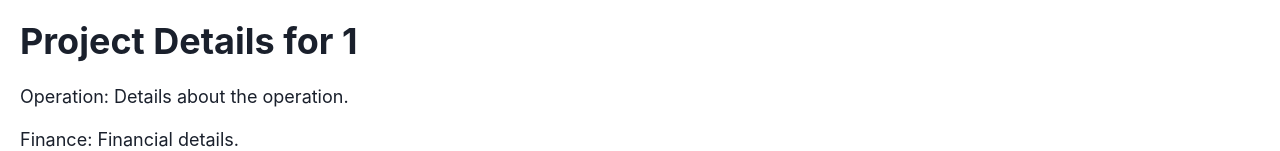
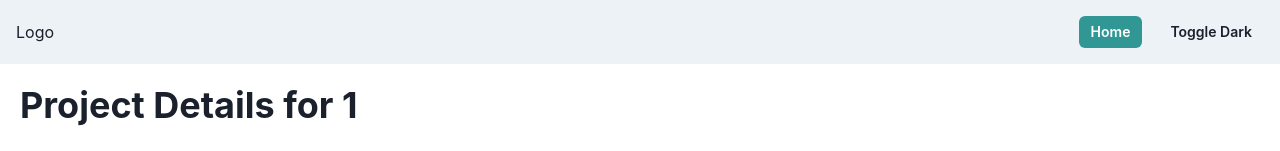
Before and after one commit to GPT-Engineer-App/climate-vote-slider, a React (Vite) app: page /project/1 in a window 1280 px wide. Shown: the top 151 px of the page. Built offline with nearby package versions, Linux system fonts and the light colour scheme.

Commit message:
Added synthesized data for project 1 in the `ProjectDetails` component. Improved UI/UX by adding a navigation bar for better navigation between pages. Created a new `Navbar` component for navigation.
Prompt: Synthezise some data for project 1 and make some UI/UX improvements

```diff
--- a/src/App.jsx
+++ b/src/App.jsx
@@ -1,10 +1,12 @@
 import { Route, BrowserRouter as Router, Routes } from "react-router-dom";
 import Index from "./pages/Index.jsx";
 import ProjectDetails from "./pages/ProjectDetails.jsx";
+import Navbar from "./components/Navbar.jsx";
 
 function App() {
   return (
     <Router>
+      <Navbar />
       <Routes>
         <Route exact path="/" element={<Index />} />
         <Route path="/project/:id" element={<ProjectDetails />} />
--- /dev/null
+++ b/src/components/Navbar.jsx
@@ -0,0 +1,27 @@
+import { Link } from "react-router-dom";
+import { Box, Flex, Button, useColorMode, useColorModeValue } from "@chakra-ui/react";
+
+function Navbar() {
+  const { toggleColorMode } = useColorMode();
+  const bg = useColorModeValue("gray.100", "gray.900");
+
+  return (
+    <Box bg={bg} px={4}>
+      <Flex h={16} alignItems={"center"} justifyContent={"space-between"}>
+        <Box>Logo</Box>
+        <Flex alignItems={"center"}>
+          <Link to="/">
+            <Button variant={"solid"} colorScheme={"teal"} size={"sm"} mr={4}>
+              Home
+            </Button>
+          </Link>
+          <Button onClick={toggleColorMode} size={"sm"}>
+            Toggle {useColorModeValue("Dark", "Light")}
+          </Button>
+        </Flex>
+      </Flex>
+    </Box>
+  );
+}
+
+export default Navbar;
--- a/src/pages/ProjectDetails.jsx
+++ b/src/pages/ProjectDetails.jsx
@@ -1,4 +1,4 @@
-import { Box, Heading, Text, VStack, Image } from "@chakra-ui/react";
+import { Box, Heading, Text, VStack, Image, Container } from "@chakra-ui/react";
 import { useParams } from "react-router-dom";
 
 const ProjectDetails = () => {
```
